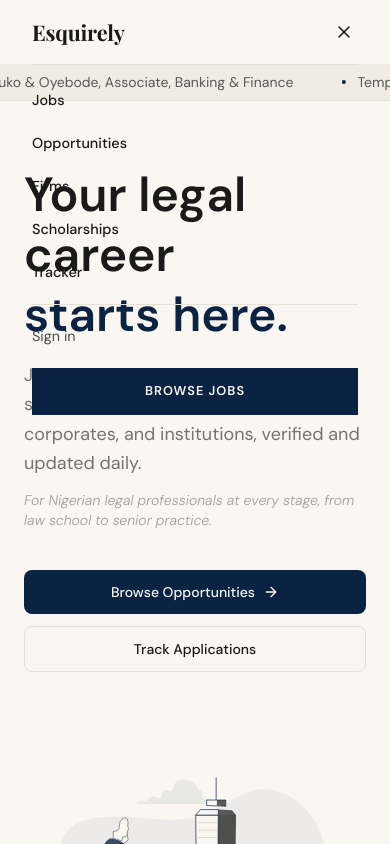
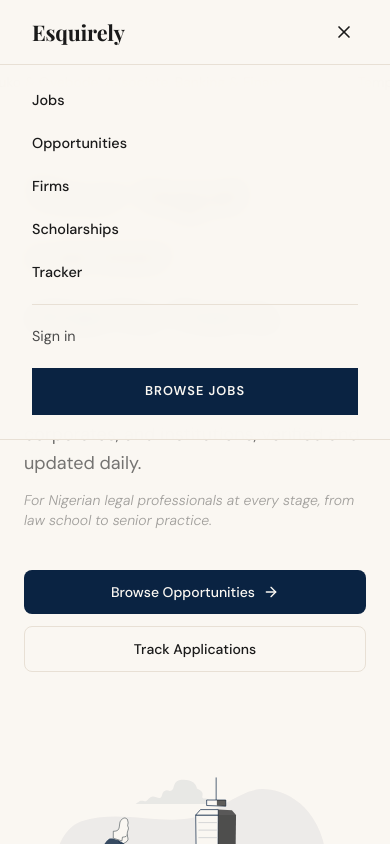
Before and after one commit to kreept4/Esquirelyy, a Next.js app: page / in a window 390 px wide. Both pictures are taken after a click on the button 344 px from the left and 32 px from the top of the page. Shown: the top 844 px of the page. Built offline with nearby package versions, Linux system fonts and the light colour scheme; a web font is replaced by a local one.

Commit message:
fix: mobile menu overlay

```diff
--- a/src/components/layout/Navbar.tsx
+++ b/src/components/layout/Navbar.tsx
@@ -118,11 +118,19 @@ export default function Navbar() {
         {/* Mobile menu */}
         {open && (
           <div style={{
+            position: 'fixed',
+            top: '64px',
+            left: 0,
+            right: 0,
+            backgroundColor: 'rgba(250, 247, 242, 0.98)',
+            backdropFilter: 'blur(12px)',
             borderTop: '0.5px solid #E8E0D5',
-            padding: '1.5rem 0',
+            borderBottom: '0.5px solid #E8E0D5',
+            padding: '1.5rem 2rem',
             display: 'flex',
             flexDirection: 'column',
             gap: '1.25rem',
+            zIndex: 99,
           }}>
             {NAV_LINKS.map(({ href, label }) => (
               <Link
```
